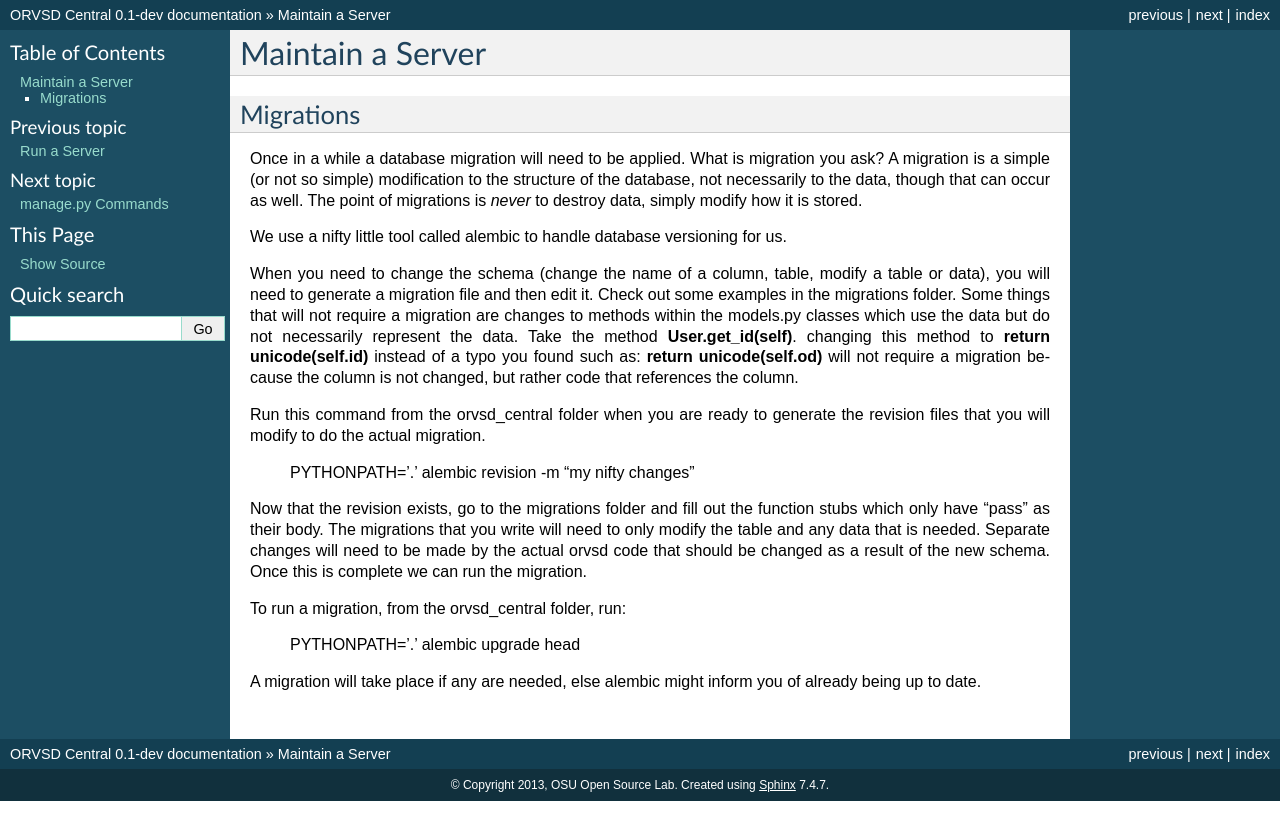
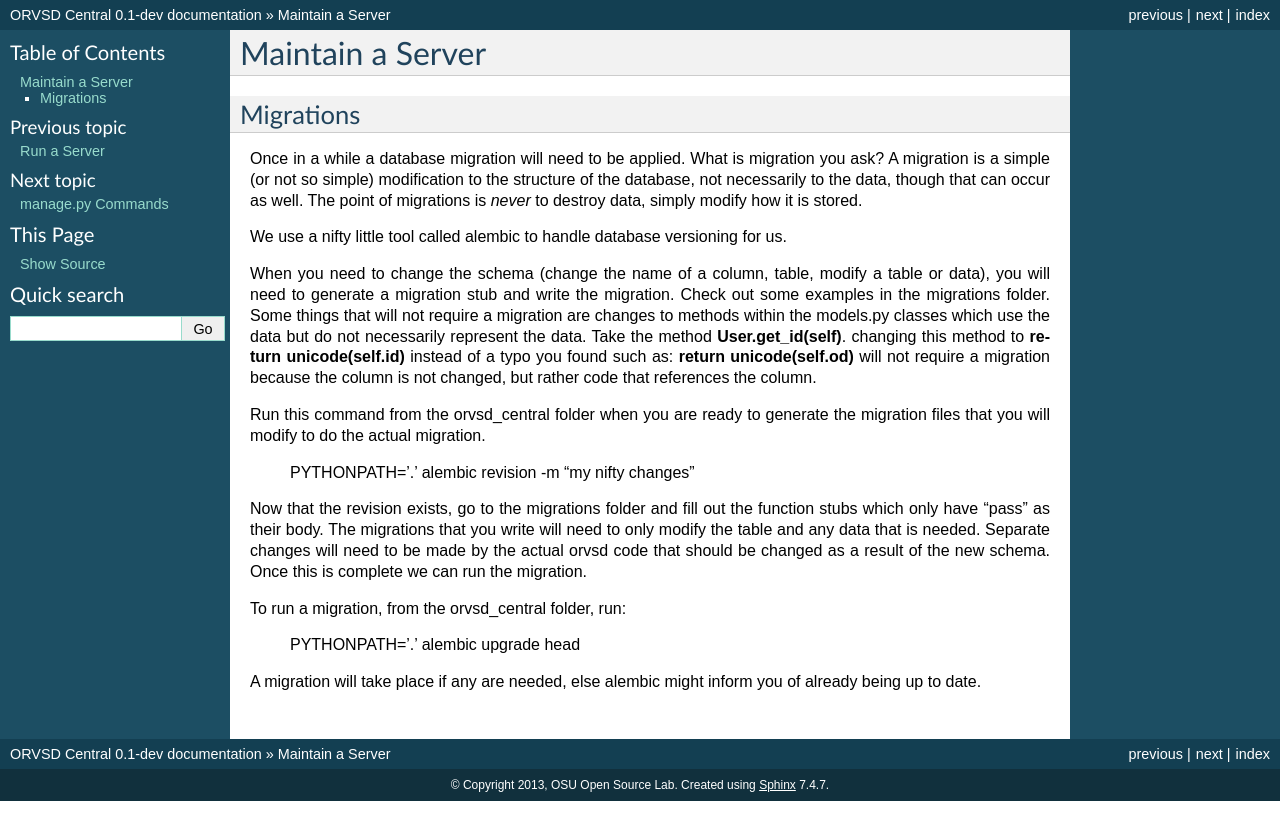
Before and after one commit to osuosl/orvsd_central, a Sphinx documentation site: the page built from docs/source/maintain_server.rst, in a window 1280 px wide. Shown: the top 840 px of the page. Built offline with Sphinx 7.4.7, drawn with Linux system fonts in a browser that asks for light colours; pages that are not in the unit, such as notebooks, are missing from menus.

Commit message:
tell user to write the migration

```diff
--- a/docs/source/maintain_server.rst
+++ b/docs/source/maintain_server.rst
@@ -13,7 +13,7 @@ it is stored.
 We use a nifty little tool called alembic to handle database versioning for us.
 
 When you need to change the schema (change the name of a column, table, modify a table or data),
-you will need to generate a migration file and then edit it. Check out some examples in the
+you will need to generate a migration stub and write the migration. Check out some examples in the
 migrations folder. Some things
 that will not require a migration are changes to methods within the models.py classes which use the
 data but do not necessarily represent the data. Take the method **User.get_id(self)**. changing this
@@ -21,7 +21,7 @@ method to **return unicode(self.id)** instead of a typo you found such as: **ret
 will not require a migration because the column is not changed, but rather code that references
 the column.
 
-Run this command from the orvsd_central folder when you are ready to generate the revision
+Run this command from the orvsd_central folder when you are ready to generate the migration
 files that you will modify to do the actual migration.
 
     PYTHONPATH='.' alembic revision -m "my nifty changes"
```
